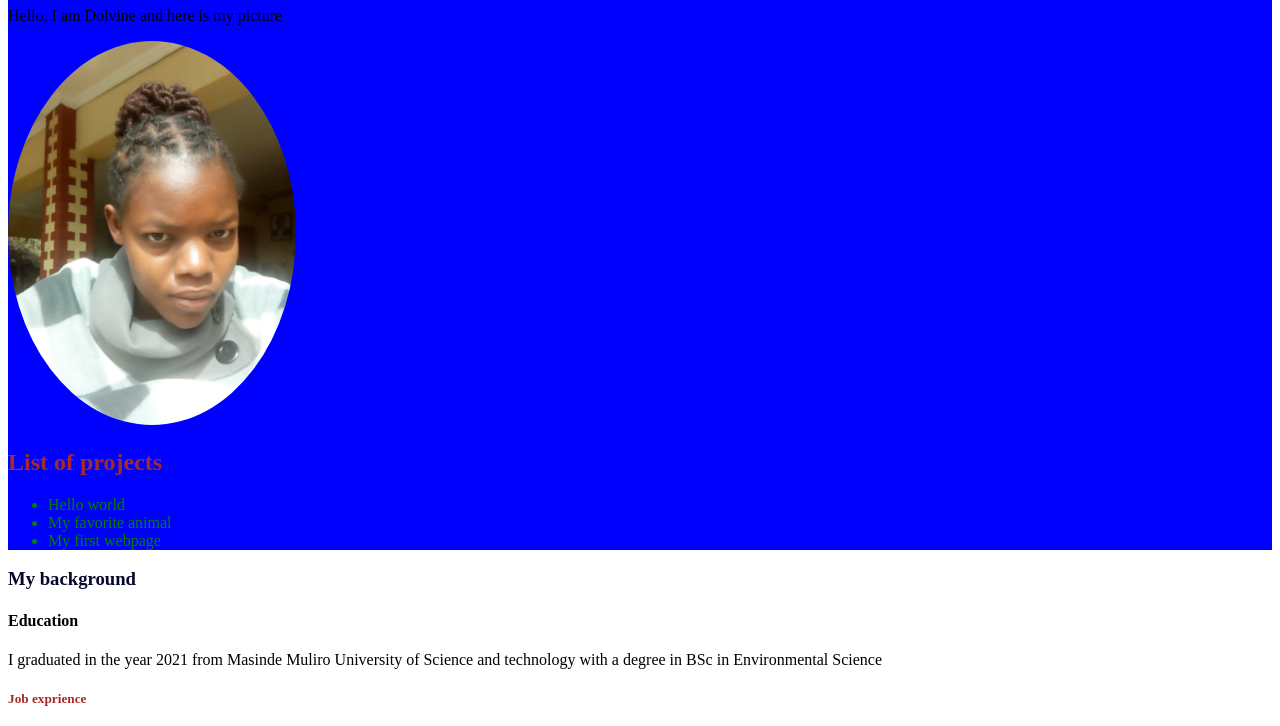
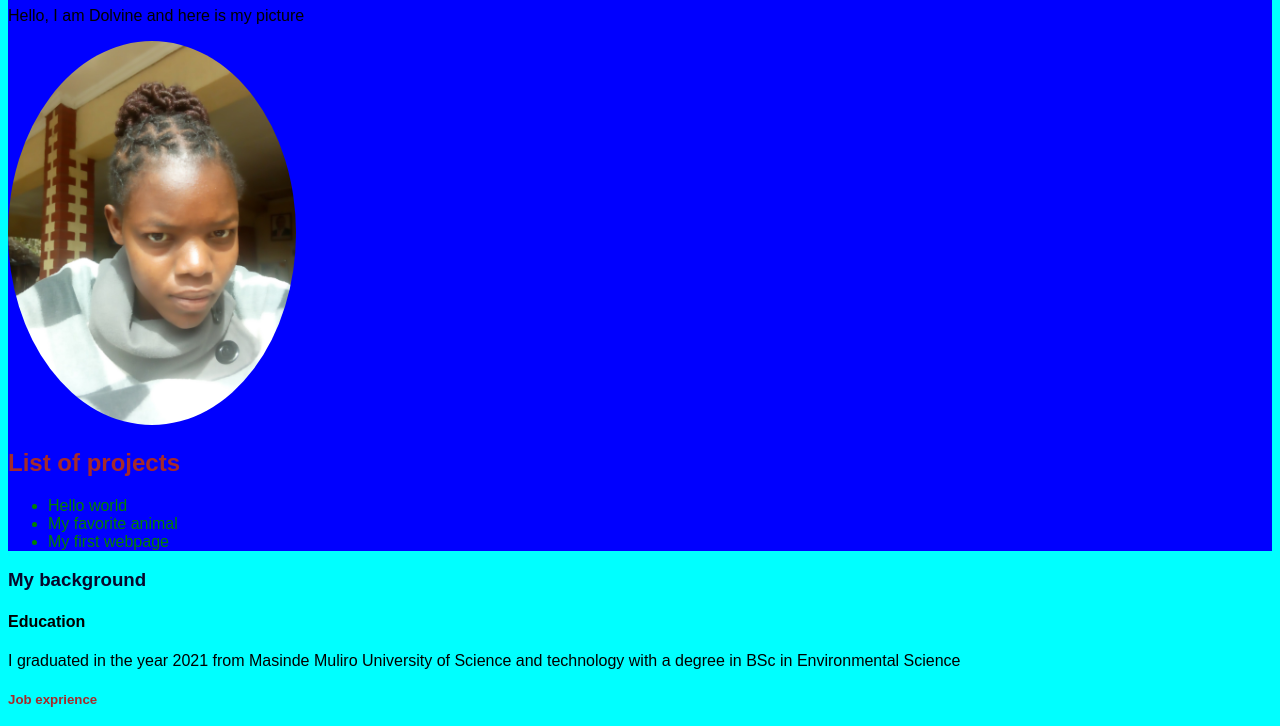
Before and after one commit to mogonchi/Dolvine-portfolio, a plain HTML site: page index.html in a window 1280 px wide. Shown: the part 73-799 px from the top of the page. Drawn offline with Linux system fonts and the light colour scheme.

Commit message:
add css rule to body

```diff
--- a/css/styles.css
+++ b/css/styles.css
@@ -35,3 +35,8 @@ h6{
 ol li{
     color: darkgreen;
 }
+body{
+    background-color: aqua;
+    font-family: sans-serif;
+    font-size: medium;
+}
```
